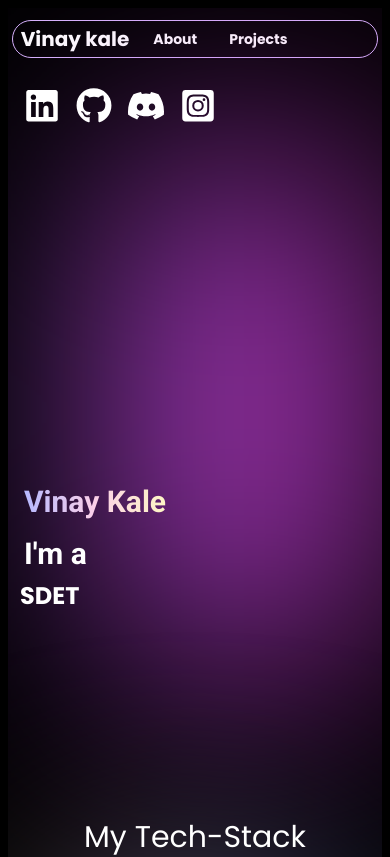
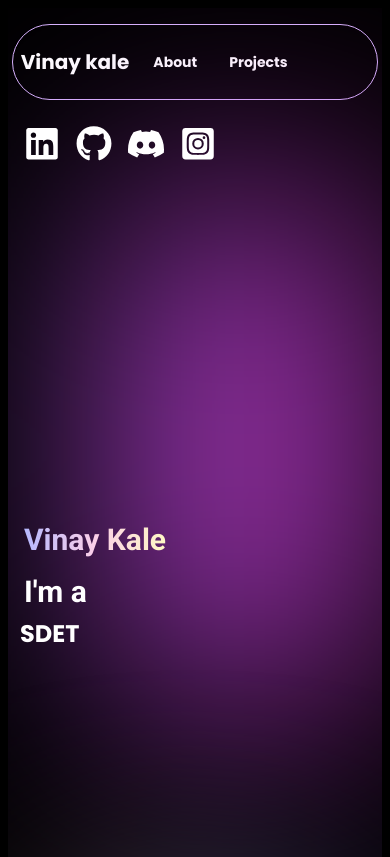
Before and after one commit to VinayKale1998/portfolio-website, a React (Vite) app: page / in a window 390 px wide. Shown: the top 857 px of the page. Built offline with nearby package versions, Linux system fonts and the light colour scheme; a web font is replaced by a local one.

Commit message:
Mobile responsive changes

```diff
--- a/src/components/NavBar.tsx
+++ b/src/components/NavBar.tsx
@@ -1,6 +1,6 @@
 function NavBar() {
   return (
-    <nav className=" flex relative top-3 left-0 right-0 m-auto   items-center min-w-[80%] max-w-[98%] w-[98%] sm:max-w-[95%]  xl:max-w-[85%]  p-1  rounded-full max-h-[7vh]  sm:max-h-[8vh] lg:min-h-[10vh] bg-secondar-white dark:bg-primary-purple  border-0.5 border-purple-300  overflow-hidden  ">
+    <nav className=" flex relative top-4 left-0 right-0 m-auto   items-center min-w-[80%] max-w-[98%] w-[98%] sm:max-w-[95%]  xl:max-w-[85%]  p-1  rounded-full min-h-[9vh]  sm:max-h-[10vh] lg:min-h-[12vh] bg-secondar-white dark:bg-primary-purple  border-0.5 border-purple-300  overflow-hidden  ">
       <a className="text-xl  sm:text-xl md:text-2xl lg:text-3xl xl:text-4xl 2xl:text-4xl font-bold ml-1 md:mx-2 lg:mx-5 xl:mx-10 2xl:mx-15 ">
         {" "}
         Vinay kale
```
